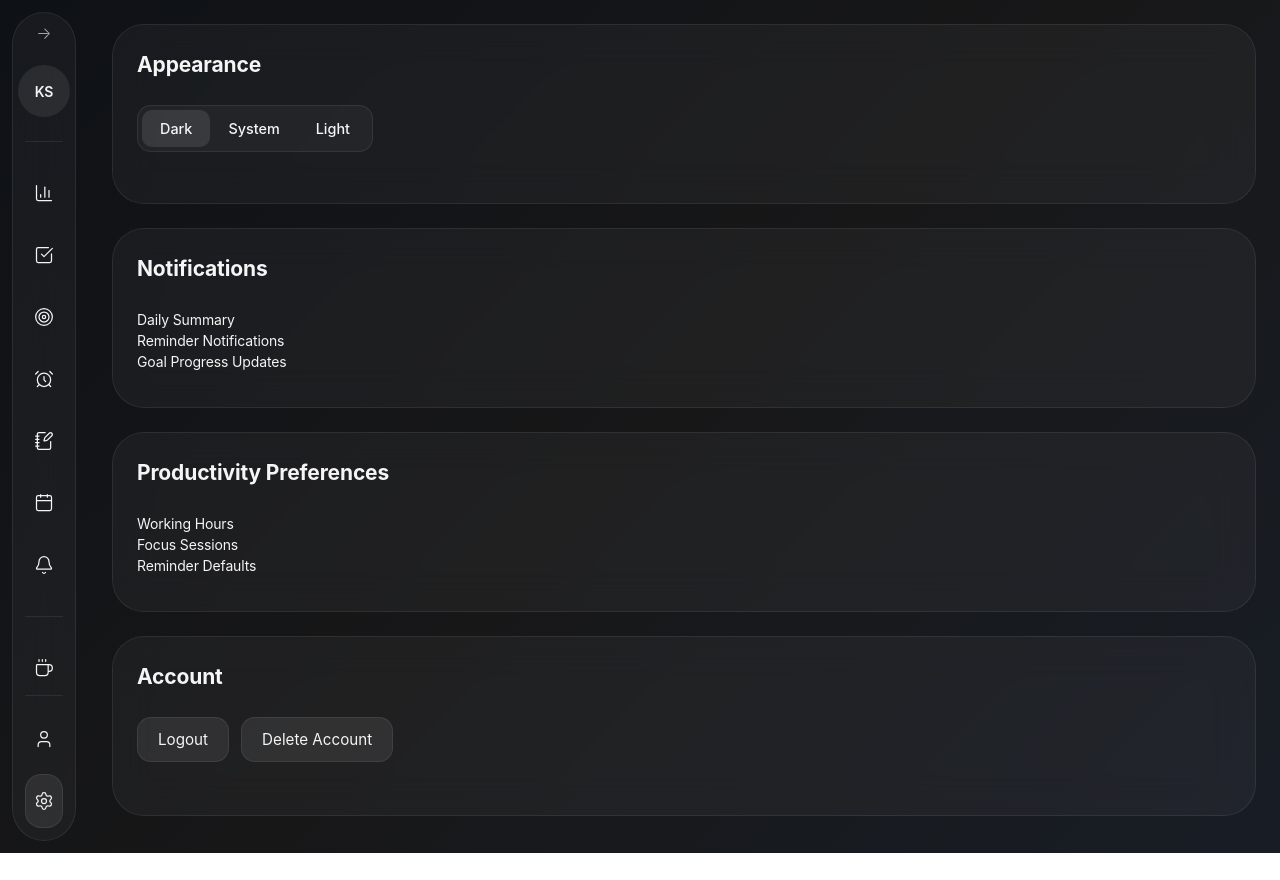
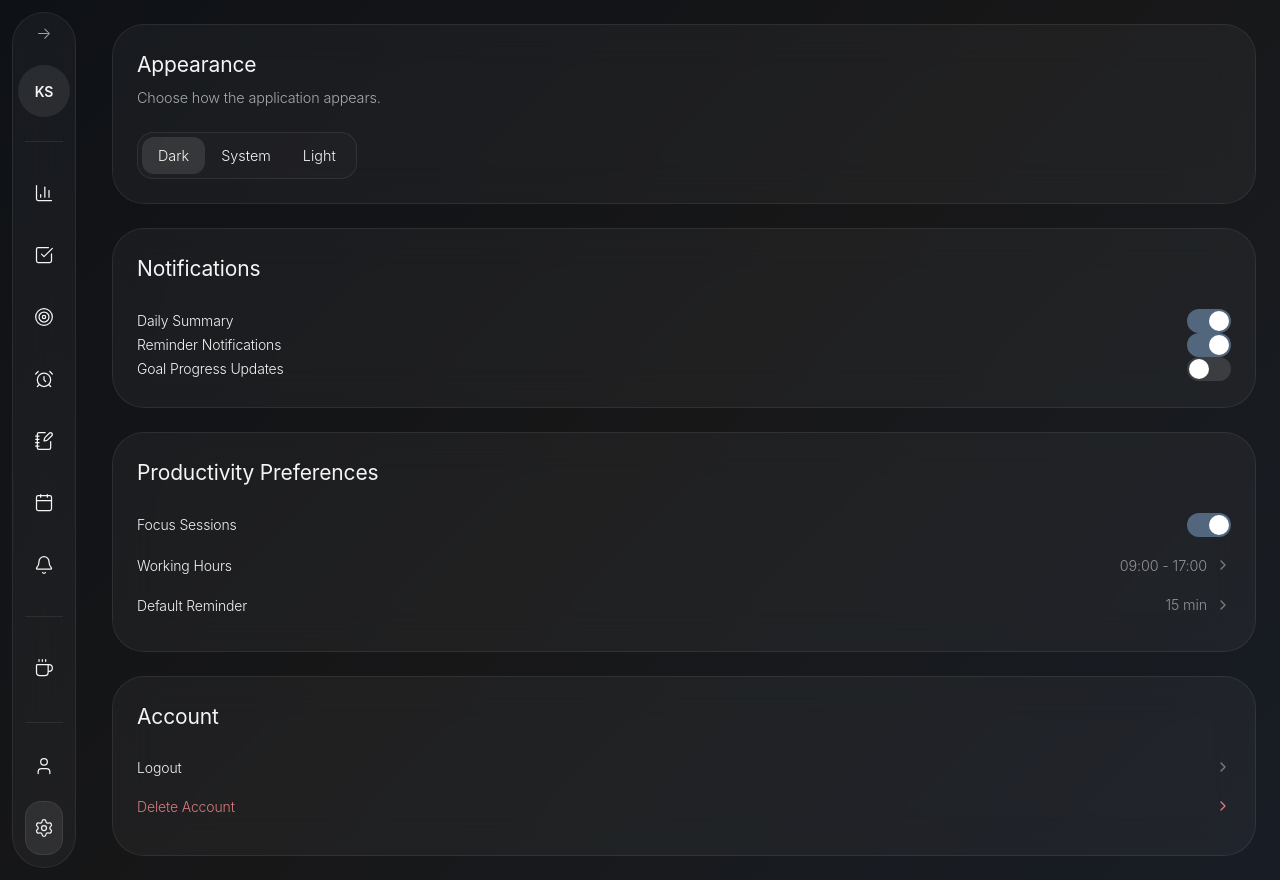
Before and after one commit to keenosmith-del/personal-productivity-desktop, a React app in the folder frontend/: page /settings in a window 1280 px wide. Before the commit the page ends 853 px from the top, so only its background shows below. Built offline with nearby package versions, Linux system fonts and the light colour scheme; the HTML template or start-up script is replaced by a standard one.

Commit message:
Initial changes to Settings Page

```diff
--- a/frontend/src/components/AccountSettings.jsx
+++ b/frontend/src/components/AccountSettings.jsx
@@ -1,5 +1,5 @@
 import GlassCard from "./GlassCard";
-import PrimaryButton from "./PrimaryButton";
+import { ChevronRight } from "lucide-react";
 
 function AccountSettings() {
   return (
@@ -7,6 +7,7 @@ function AccountSettings() {
       <h2
         style={{
           marginBottom: "24px",
+          fontWeight: "400",
         }}
       >
         Account
@@ -15,16 +16,58 @@ function AccountSettings() {
       <div
         style={{
           display: "flex",
-          gap: "12px",
+          flexDirection: "column",
+          gap: "18px",
         }}
       >
-        <PrimaryButton>
-          Logout
-        </PrimaryButton>
+        <div
+          style={{
+            display: "flex",
+            justifyContent:
+              "space-between",
+            alignItems:
+              "center",
+            cursor: "pointer",
+          }}
+        >
+          <p
+            style={{
+              fontWeight: "300",
+            }}
+          >
+            Logout
+          </p>
 
-        <PrimaryButton>
-          Delete Account
-        </PrimaryButton>
+          <ChevronRight
+            size={16}
+            color="rgba(255,255,255,0.4)"
+          />
+        </div>
+
+        <div
+          style={{
+            display: "flex",
+            justifyContent:
+              "space-between",
+            alignItems:
+              "center",
+            cursor: "pointer",
+          }}
+        >
+          <p
+            style={{
+              color: "#d97c7c",
+              fontWeight: "300",
+            }}
+          >
+            Delete Account
+          </p>
+
+          <ChevronRight
+            size={16}
+            color="#d97c7c"
+          />
+        </div>
       </div>
     </GlassCard>
   );
--- a/frontend/src/components/AppearanceSettings.jsx
+++ b/frontend/src/components/AppearanceSettings.jsx
@@ -10,11 +10,27 @@ function AppearanceSettings() {
     <GlassCard minHeight="180px">
       <h2
         style={{
-          marginBottom: "24px",
+          marginBottom: "6px",
+          fontWeight: "400",
         }}
       >
         Appearance
       </h2>
+
+      <p
+        style={{
+          color:
+            "var(--text-secondary)",
+
+          fontWeight: "300",
+
+          fontSize: "0.9rem",
+
+          marginBottom: "24px",
+        }}
+      >
+        Choose how the application appears.
+      </p>
 
       <SegmentedControl
         options={[
--- a/frontend/src/components/NotificationSettings.jsx
+++ b/frontend/src/components/NotificationSettings.jsx
@@ -1,27 +1,108 @@
 import GlassCard from "./GlassCard";
+import { useState } from "react";
+import Toggle from "./Toggle";
 
 function NotificationSettings() {
+  // COMPONENT STATES
+  const [dailySummary, setDailySummary] =
+    useState(true);
+
+  const [reminders, setReminders] =
+    useState(true);
+
+  const [goalUpdates, setGoalUpdates] =
+    useState(false);
+
+  // FUNCTIONS
   return (
     <GlassCard minHeight="180px">
       <h2
         style={{
           marginBottom: "24px",
+          fontWeight: "400",
         }}
       >
         Notifications
       </h2>
 
-      <p>
+      <div
+        style={{
+          display: "flex",
+          justifyContent:
+            "space-between",
+          alignItems: "center",
+        }}
+      >
+        <p
+          style={{
+            fontWeight: "300",
+          }}
+        >
           Daily Summary
         </p>
 
-      <p>
+        <Toggle
+          checked={dailySummary}
+          onChange={() =>
+            setDailySummary(
+              !dailySummary
+            )
+          }
+        />
+      </div>
+
+      <div
+        style={{
+          display: "flex",
+          justifyContent:
+            "space-between",
+          alignItems: "center",
+        }}
+      >
+        <p
+          style={{
+            fontWeight: "300",
+          }}
+        >
           Reminder Notifications
         </p>
 
-      <p>
+        <Toggle
+          checked={reminders}
+          onChange={() =>
+            setReminders(
+              !reminders
+            )
+          }
+        />
+      </div>
+
+      <div
+        style={{
+          display: "flex",
+          justifyContent:
+            "space-between",
+          alignItems: "center",
+        }}
+      >
+        <p
+          style={{
+            fontWeight: "300",
+          }}
+        >
           Goal Progress Updates
         </p>
+
+        <Toggle
+          checked={goalUpdates}
+          onChange={() =>
+            setGoalUpdates(
+              !goalUpdates
+            )
+          }
+        />
+      </div>
+
     </GlassCard>
   );
 }
--- a/frontend/src/components/ProductivityPreferences.jsx
+++ b/frontend/src/components/ProductivityPreferences.jsx
@@ -1,27 +1,133 @@
 import GlassCard from "./GlassCard";
+import Toggle from "./Toggle";
+import { ChevronRight } from "lucide-react";
 
 function ProductivityPreferences() {
   return (
-    <GlassCard minHeight="180px">
+    <GlassCard minHeight="220px">
       <h2
         style={{
           marginBottom: "24px",
+          fontWeight: "400",
         }}
       >
         Productivity Preferences
       </h2>
 
-      <p>
-        Working Hours
-      </p>
+      <div
+        style={{
+          display: "flex",
+          flexDirection: "column",
+          gap: "18px",
+        }}
+      >
+        <div
+          style={{
+            display: "flex",
+            justifyContent:
+              "space-between",
+            alignItems:
+              "center",
+          }}
+        >
+          <p
+            style={{
+              fontWeight: "300",
+            }}
+          >
+            Focus Sessions
+          </p>
 
-      <p>
-        Focus Sessions
-      </p>
+          <Toggle
+            checked={true}
+            onChange={() => { }}
+          />
+        </div>
 
-      <p>
-        Reminder Defaults
-      </p>
+        <div
+          style={{
+            display: "flex",
+            justifyContent:
+              "space-between",
+            alignItems:
+              "center",
+          }}
+        >
+          <p
+            style={{
+              fontWeight: "300",
+            }}
+          >
+            Working Hours
+          </p>
+
+          <div
+            style={{
+              display: "flex",
+              alignItems: "center",
+              gap: "8px",
+            }}
+          >
+            <span
+              style={{
+                fontSize: "0.9rem",
+                color:
+                  "rgba(255,255,255,0.5)",
+                fontWeight: "300",
+              }}
+            >
+              09:00 - 17:00
+            </span>
+
+            <ChevronRight
+              size={16}
+              color="rgba(255,255,255,0.4)"
+            />
+          </div>
+        </div>
+
+        <div
+          style={{
+            display: "flex",
+            justifyContent:
+              "space-between",
+            alignItems:
+              "center",
+          }}
+        >
+          <p
+            style={{
+              fontWeight: "300",
+            }}
+          >
+            Default Reminder
+          </p>
+
+          <div
+            style={{
+              display: "flex",
+              alignItems: "center",
+              gap: "8px",
+            }}
+          >
+            <span
+              style={{
+                fontSize: "0.9rem",
+                color:
+                  "rgba(255,255,255,0.5)",
+                fontWeight: "300",
+              }}
+            >
+              15 min
+            </span>
+
+            <ChevronRight
+              size={16}
+              color="rgba(255,255,255,0.4)"
+            />
+          </div>
+        </div>
+      </div>
     </GlassCard>
   );
 }
--- a/frontend/src/components/ReminderTimeline.jsx
+++ b/frontend/src/components/ReminderTimeline.jsx
@@ -87,8 +87,8 @@ function ReminderTimeline() {
 
                                 background:
                                     selectedDay === day
-                                        ? "#F5F5F5"
-                                        : "rgba(255,255,255,0.25)",
+                                        ? "#52677d"
+                                        : "rgba(255, 255, 255, 0.37)",
 
                                 transition:
                                     "all 0.2s ease",
--- a/frontend/src/components/SegmentedControl.jsx
+++ b/frontend/src/components/SegmentedControl.jsx
@@ -9,12 +9,12 @@ function SegmentedControl({
         display: "flex",
 
         background:
-          "rgba(255,255,255,0.04)",
+          "rgba(255,255,255,0.02)",
 
         border:
           "1px solid var(--glass-border)",
 
-        borderRadius: "14px",
+        borderRadius: "16px",
 
         padding: "4px",
 
@@ -52,16 +52,16 @@ function SegmentedControl({
               "var(--text-primary)",
 
             padding:
-              "10px 18px",
+              "10px 16px",
 
             borderRadius:
-              "10px",
+              "12px",
 
             cursor: "pointer",
 
             fontSize: "0.9rem",
 
-            fontWeight: "500",
+            fontWeight: "300",
 
             transition:
               "all 0.2s ease",
--- /dev/null
+++ b/frontend/src/components/Toggle.jsx
@@ -0,0 +1,56 @@
+function Toggle({
+    checked,
+    onChange,
+}) {
+    return (
+        <div
+            onClick={onChange}
+            style={{
+                width: "44px",
+                height: "24px",
+
+                borderRadius:
+                    "999px",
+
+                background: checked
+                    ? "#52677d"
+                    : "rgba(255,255,255,0.12)",
+
+                position:
+                    "relative",
+
+                cursor: "pointer",
+
+                transition:
+                    "all 0.2s ease",
+            }}
+        >
+            <div
+                style={{
+                    width: "20px",
+                    height: "20px",
+
+                    borderRadius:
+                        "50%",
+
+                    background:
+                        "white",
+
+                    position:
+                        "absolute",
+
+                    top: "2px",
+
+                    left: checked
+                        ? "22px"
+                        : "2px",
+
+                    transition:
+                        "all 0.2s ease",
+                }}
+            />
+        </div>
+    );
+}
+
+export default Toggle;
```
Lines whose indentation alone changed are shown as unchanged.
